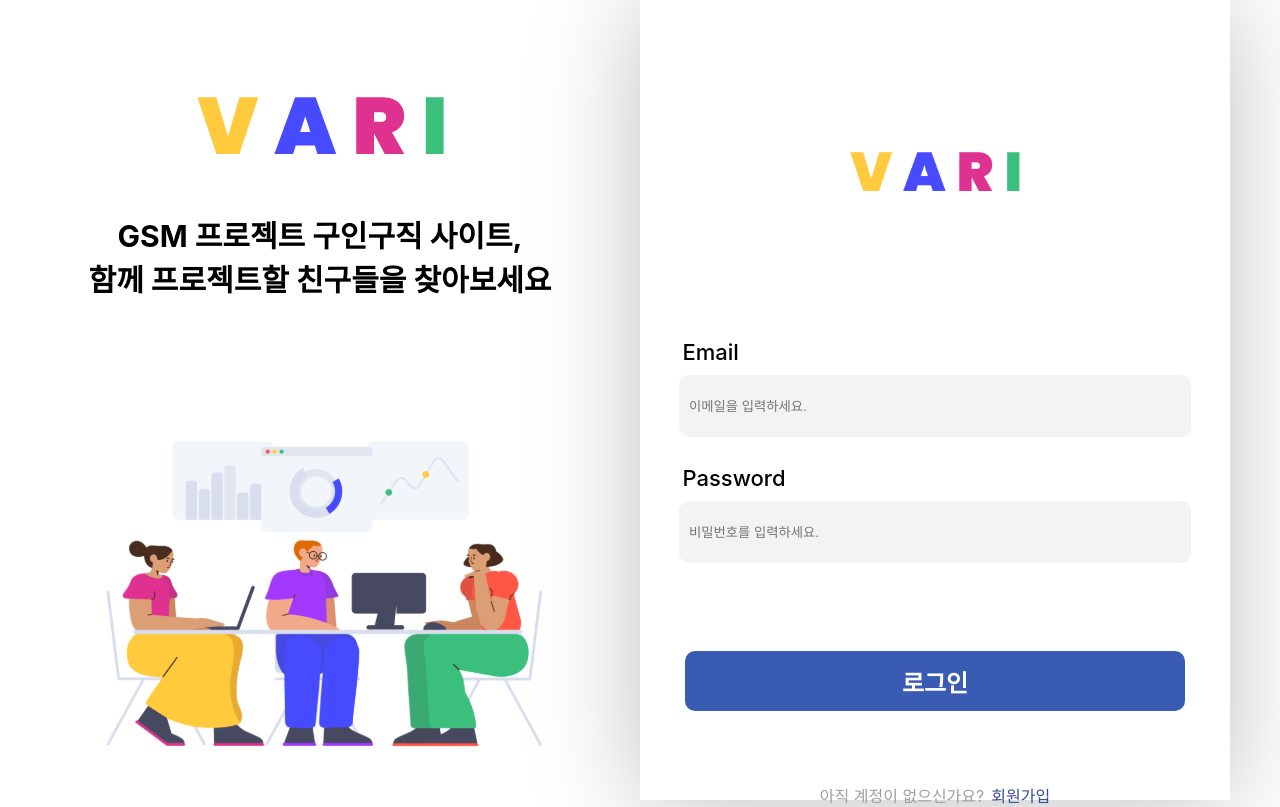
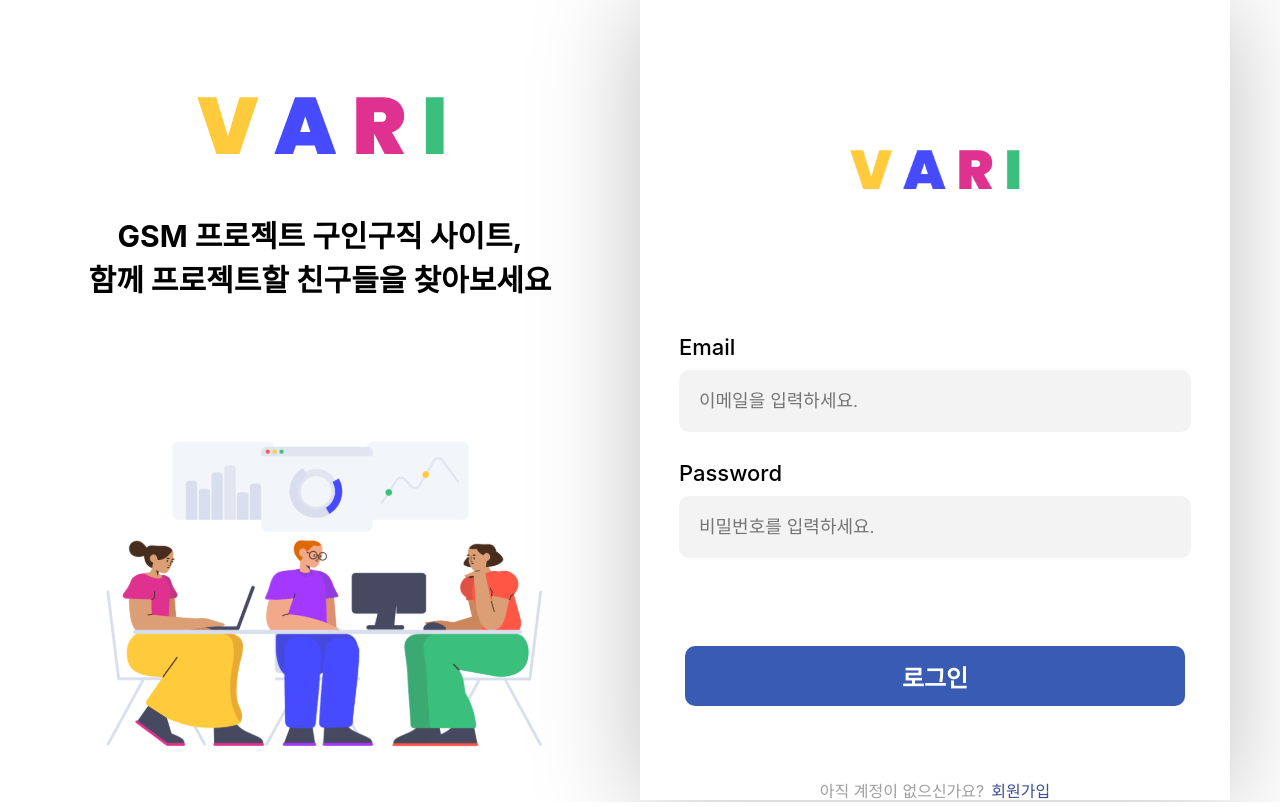
Before and after one commit to GSM-Festival/VARI-Frontend, a React (Create React App) app: page /signin in a window 1280 px wide. Built offline with nearby package versions, Linux system fonts and the light colour scheme.

Commit message:
Update style

```diff
--- a/src/Components/SignIn/SignIn.js
+++ b/src/Components/SignIn/SignIn.js
@@ -8,12 +8,14 @@ const Signin = () => {
       <S.LogoWrapper>
         <I.LogoSmall />
       </S.LogoWrapper>
-      <S.LabelStyle>Email</S.LabelStyle>
-      <S.InputWrapper>
-        <S.InputStyle placeholder="이메일을 입력하세요." />
-      </S.InputWrapper>
-      <S.LabelStyle>Password</S.LabelStyle>
-      <S.InputStyle placeholder="비밀번호를 입력하세요." />
+      <S.InputContainer>
+        <S.LabelStyle>Email</S.LabelStyle>
+        <S.IdWrapper>
+          <S.InputStyle placeholder="이메일을 입력하세요." />
+        </S.IdWrapper>
+        <S.LabelStyle>Password</S.LabelStyle>
+        <S.InputStyle type="password" placeholder="비밀번호를 입력하세요." />
+      </S.InputContainer>
       <S.ButtonStyle>
         <Link to="/">로그인</Link>
       </S.ButtonStyle>
--- a/src/Components/SignIn/Style.js
+++ b/src/Components/SignIn/Style.js
@@ -7,32 +7,38 @@ export const Positioner = styled.div`
   align-items: center;
 `;
 
-export const LogoWrapper = styled.div`
-  margin-top: 152px;
-  margin-bottom: 143px;
+export const InputContainer = styled.div`
+  display: flex;
+  justify-content: flex-start;
+  flex-direction: column;
 `;
 
-export const InputWrapper = styled.div`
+export const LogoWrapper = styled.div`
+  margin-top: 150px;
+  margin-bottom: 140px;
+`;
+
+export const IdWrapper = styled.div`
   display: flex;
   flex-direction: column;
   margin-bottom: 28px;
 `;
 
 export const LabelStyle = styled.label`
-  width: 100%;
-  margin-left: 85px;
   font-size: 22px;
   font-weight: 500;
 `;
 
 export const InputStyle = styled.input`
   margin-top: 10px;
-  width: 500px;
+  width: 490px;
   height: 60px;
   background-color: #f3f3f3;
   border-radius: 10px;
   border: none;
-  padding-left: 10px;
+  padding-left: 20px;
+  font-size: 18px;
+  font-weight: 500;
 `;
 
 export const ButtonStyle = styled.button`
```
